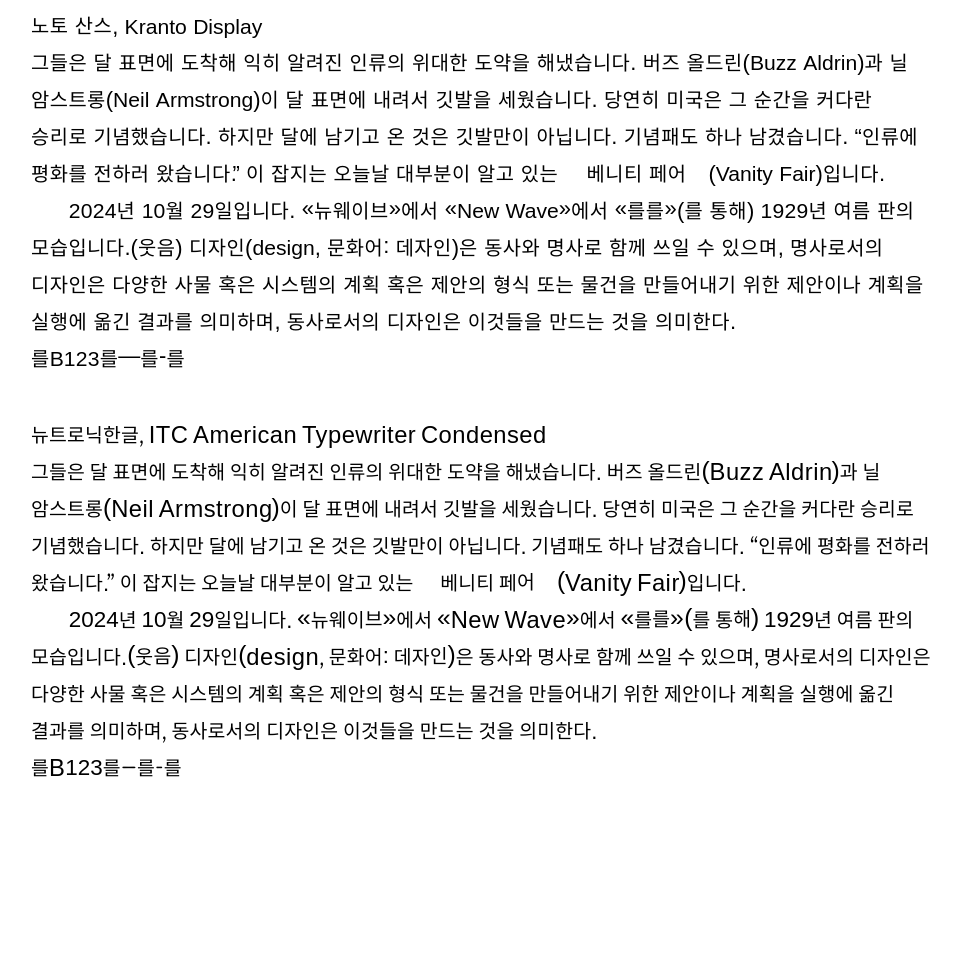
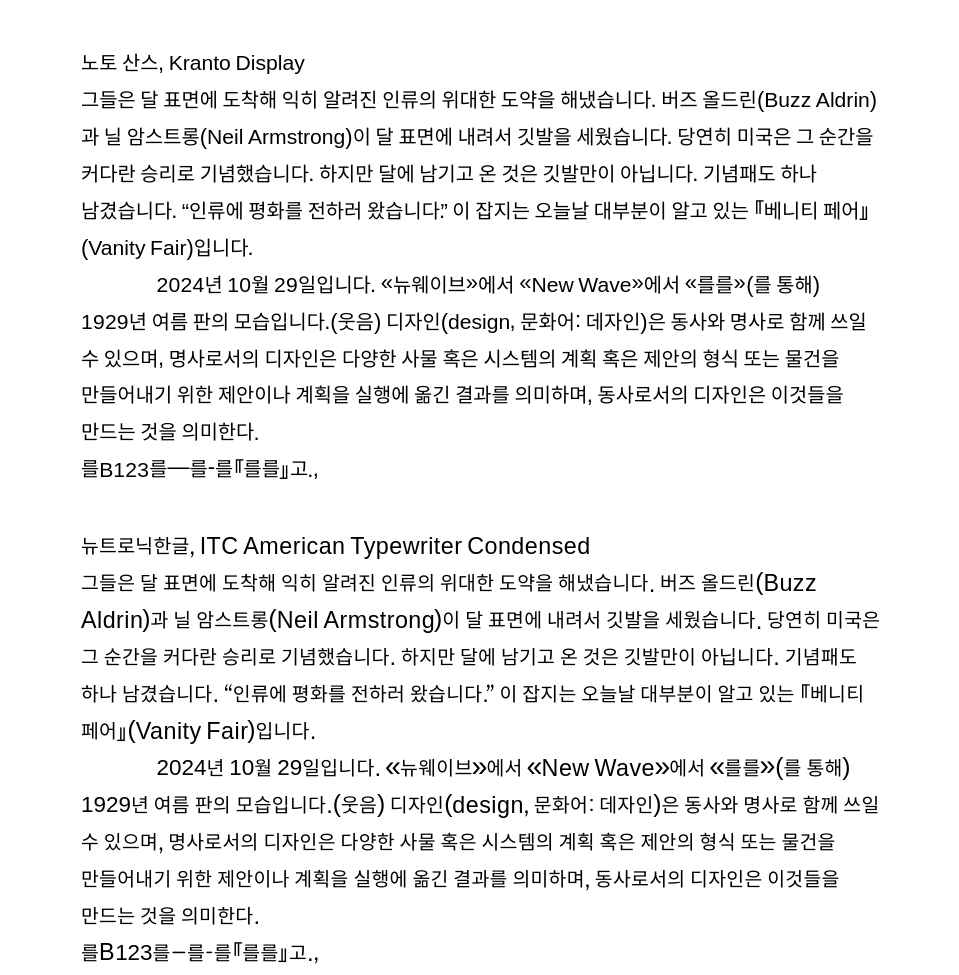
Before and after one commit to ueyuep/seokki-hangul-kuad2024, a plain HTML site: page index.html in a window 1280 px wide. Shown: the part 481-1456 px from the top of the page, without its empty margins (159-1118 px from the left). Drawn offline with Linux system fonts and the light colour scheme; files whose address does not match are found by name.

Commit message:
Update typesettings

```diff
--- a/assets/scripts/seokki-hangul-beta-kuad.js
+++ b/assets/scripts/seokki-hangul-beta-kuad.js
@@ -90,14 +90,29 @@
       return `<span class="숫자">${match}</span>`;
     });
 
+    // 마침표
+    innerText = innerText.replace(/([.])(?=[^’”]|$)/g, (match) => {
+      return `<span class="마침표">${match}</span>`;
+    });
+
+    // 마침표+따옴표
+    innerText = innerText.replace(/([.](?=[’”]))/g, (match) => {
+      return `<span class="마침표따옴표">${match}</span>`;
+    });
+
+    // 쉼표
+    innerText = innerText.replace(/([,])/g, (match) => {
+      return `<span class="쉼표">${match}</span>`;
+    });
+
+    // 따옴표
+    innerText = innerText.replace(/([\‘\’\“\”])/g, (match) => {
+      return `<span class="따옴표">${match}</span>`;
+    });
+
     // 대시
     innerText = innerText.replace(/([\-\—])/g, (match) => {
       return `<span class="대시">${match}</span>`;
-    });
-
-    // 꺽쇠괄호
-    innerText = innerText.replace(/([\‹\›\«\»](?=[\(]))/g, (match) => {
-      return `<span class="꺽쇠괄호">${match}</span>`;
     });
 
     // 꺽쇠
@@ -105,19 +120,24 @@
       return `<span class="꺽쇠">${match}</span>`;
     });
 
+    // 꺽쇠괄호
+    innerText = innerText.replace(/([\›\»](?=[\(]))/g, (match) => {
+      return `<span class="꺽쇠괄호">${match}</span>`;
+    });
+
     // 낫표
-    innerText = innerText.replace(/([\「\」\『\』])/g, (match) => {
+    innerText = innerText.replace(/([\「\」\『\』](?=[^(]|$))/g, (match) => {
       return `<span class="낫표">${match}</span>`;
+    });
+
+    // 낫표괄호
+    innerText = innerText.replace(/([\「\」\『\』](?=[\(]))/g, (match) => {
+      return `<span class="낫표괄호">${match}</span>`;
     });
 
     // 콜론
     innerText = innerText.replace(/([\:\;])/g, (match) => {
       return `<span class="콜론">${match}</span>`;
-    });
-
-    // 마침표+따옴표
-    innerText = innerText.replace(/([.](?=[’”]))/g, (match) => {
-      return `<span class="마침표따옴표">${match}</span>`;
     });
 
     textEl.innerHTML = innerText;
@@ -155,9 +175,19 @@
       return `<span class="숫자">${match}</span>`;
     });
 
+    // 마침표
+    innerText = innerText.replace(/[.]+(?=[^’”]|$)/g, (match) => {
+      return `<span class="마침표">${match}</span>`;
+    });
+
     // 마침표+따옴표
     innerText = innerText.replace(/([.](?=[’”]))/g, (match) => {
       return `<span class="마침표따옴표">${match}</span>`;
+    });
+
+    // 쉼표
+    innerText = innerText.replace(/([,])/g, (match) => {
+      return `<span class="쉼표">${match}</span>`;
     });
 
     // 따옴표
@@ -170,19 +200,19 @@
       return `<span class="대시">${match}</span>`;
     });
 
+    // 꺽쇠
+    innerText = innerText.replace(/([\‹\›\«\»](?=[^(]|$))/g, (match) => {
+      return `<span class="꺽쇠">${match}</span>`;
+    });
+
     // 꺽쇠+괄호
-    innerText = innerText.replace(/([\‹\›\«\»](?=[\(]))/g, (match) => {
+    innerText = innerText.replace(/([\›\»](?=[\(]))/g, (match) => {
       return `<span class="꺽쇠괄호">${match}</span>`;
     });
 
     // 괄호
     innerText = innerText.replace(/([\(\)])/g, (match) => {
       return `<span class="괄호">${match}</span>`;
-    });
-
-    // 꺽쇠
-    innerText = innerText.replace(/([\‹\›\«\»](?=[^(]|$))/g, (match) => {
-      return `<span class="꺽쇠">${match}</span>`;
     });
 
     // 낫표
--- a/assets/styles/sass/common.sass
+++ b/assets/styles/sass/common.sass
@@ -3,6 +3,12 @@
   font-weight: 400
   src: url('/assets/fonts/SerifA-Custom-Regular.woff2') format('woff2')
   src: url('/assets/fonts/SerifA-Custom-Regular.woff') format('woff')
+
+@font-face
+  font-family: 'sans-b-custom'
+  font-weight: 400
+  src: url('/assets/fonts/SansB-Custom-Regular.woff2') format('woff2')
+  src: url('/assets/fonts/SansB-Custom-Regular.woff') format('woff')
 
 @font-face
   font-family: 'sans-d-custom'
@@ -74,7 +80,7 @@
 
 #content
   width: 100%
-  max-width: 980px
+  max-width: 880px
   padding: 80px 40px
   margin: 0 auto
   @include mobile
@@ -86,7 +92,7 @@
 // Typography
 
 .indent
-  text-indent: 10mm
+  text-indent: 20mm
 
 .colored
   .roman
@@ -125,12 +131,12 @@
   .한글
     font-weight: 500
     font-size: 94%
-    letter-spacing: 0.045em
+    letter-spacing: 0.03em
     bottom: 0.045em
   .한글괄호꺽쇠낫표
     font-weight: 500
     font-size: 94%
-    letter-spacing: 0.02emem
+    letter-spacing: -0.005em
     bottom: 0.045em
   .숫자
     font-variant-numeric: lining-nums
@@ -140,13 +146,13 @@
   .꺽쇠
     bottom: 0.09em
   .마침표따옴표
-    margin-right: -0.08em
+    letter-spacing: -0.08em
   .낫표괄호
-    margin-right: -0.06em
+    letter-spacing: -0.06em
 
 // B Sans
 #body-B
-  font-family: kranto-display, noto-sans-cjk-kr, sans-serif
+  font-family: sans-b-custom, kranto-display, noto-sans-cjk-kr, sans-serif
   font-weight: 400
   font-size: 22px
   word-spacing: 0.01em
@@ -164,23 +170,33 @@
   .한글,
   .한글괄호꺽쇠낫표
     font-size: 90%
-    letter-spacing: 0.025em
+    letter-spacing: 0.0015em
     bottom: 0.03em
+  .한글괄호꺽쇠낫표
+    letter-spacing: -0.0015em
   .숫자
     font-size: 96%
     letter-spacing: 0.01em
+  .마침표
+    margin-left: -0.04em
+  .마침표따옴표
+    margin-left: -0.04em
+    margin-right: -0.2em
+  .쉼표
+    margin-left: -0.03em
+    bottom: 0.04em
+  .따옴표
+    margin: 0 -0.008em
+    bottom: -0.018em
   .대시,
   .꺽쇠,
+  .꺽쇠괄호,
   .콜론
     bottom: 0.12em
   .꺽쇠괄호
-    margin-right: 0.02em
-  .마침표따옴표
-    margin-right: -0.2em
-
-.B
-  .낫표
-    color: #FFF
+    letter-spacing: 0.02em
+  .낫표괄호
+    letter-spacing: -0.03em
 
 // D Sans
 #body-D
@@ -198,42 +214,51 @@
     position: relative
     line-height: 1
   .roman
-    font-size: 108%
+    font-size: 106%
     letter-spacing: 0.02em
   .romanParenthesis
-    font-size: 108%
+    font-size: 106%
     letter-spacing: -0.03em
   .숫자
     font-size: 102%
-    bottom: 0.02em
+    bottom: 0.015em
   .한글
     font-weight: 400
     font-size: 88%
-    letter-spacing: 0.01em
-    bottom: 0.05em
+    letter-spacing: 0.015em
+    bottom: 0.035em
   .한글괄호꺽쇠낫표
     font-weight: 400
     font-size: 88%
     letter-spacing: 0em
-    bottom: 0.075em
+    bottom: 0.035em
+  .마침표
+    font-size: 108%
+    bottom: -0.03em
+  .마침표따옴표
+    font-size: 108%
+    letter-spacing: -0.14em
+    bottom: -0.03em
+  .쉼표
+    font-size: 108%
+    bottom: 0em
   .따옴표
-    font-size: 102%
-    bottom: 0.07em
-  .마침표따옴표
-    margin-right: -0.12em
+    font-size: 108%
+    bottom: 0.02em
   .괄호
     font-size: 112%
-    bottom: 0.06em
+    bottom: 0.04em
+  .꺽쇠
+    font-size: 130%
+    margin: 0 -0.03em
+    bottom: -0.015em
   .꺽쇠괄호
-    margin-right: 0.02em
+    font-size: 130%
+    letter-spacing: 0.03em
+    margin: 0 -0.03em
+    bottom: 0.01em
   .대시
     bottom: 0.07em
   .콜론
     bottom: 0.08em
-  .꺽쇠
-    font-size: 112%
-    bottom: 0.055em
-
-.D
-  .낫표
-    color: #FFF
+    margin-left: 0.01em
--- a/index.html
+++ b/index.html
@@ -27,7 +27,7 @@
           <p class="B">그들은 달 표면에 도착해 익히 알려진 인류의 위대한 도약을 해냈습니다. 버즈 올드린(Buzz Aldrin)과 닐 암스트롱(Neil Armstrong)이 달 표면에 내려서 깃발을 세웠습니다. 당연히 미국은 그 순간을 커다란 승리로 기념했습니다. 하지만 달에 남기고 온 것은 깃발만이 아닙니다. 기념패도 하나 남겼습니다. “인류에 평화를 전하러 왔습니다.” 이 잡지는 오늘날 대부분이 알고 있는 『베니티 페어』(Vanity Fair)입니다.</p>
           <p class="B indent">2024년 10월 29일입니다. «뉴웨이브»에서 «New Wave»에서 «를를»(를 통해) 1929년 여름 판의 모습입니다.(웃음) 디자인(design, 문화어: 데자인)은 동사와 명사로 함께 쓰일 수 있으며, 명사로서의 디자인은 다양한 사물 혹은 시스템의 계획 혹은 제안의 형식 또는 물건을 만들어내기 위한 제안이나 계획을 실행에 옮긴 결과를 의미하며, 동사로서의 디자인은 이것들을 만드는 것을 의미한다.</p>
           <p class="B">
-            를B123를—를-를
+            를B123를—를-를『를를』고.,
 
           </p>
         </div>
@@ -35,7 +35,7 @@
           <p class="D">뉴트로닉한글, ITC American Typewriter Condensed</p>
           <p class="D">그들은 달 표면에 도착해 익히 알려진 인류의 위대한 도약을 해냈습니다. 버즈 올드린(Buzz Aldrin)과 닐 암스트롱(Neil Armstrong)이 달 표면에 내려서 깃발을 세웠습니다. 당연히 미국은 그 순간을 커다란 승리로 기념했습니다. 하지만 달에 남기고 온 것은 깃발만이 아닙니다. 기념패도 하나 남겼습니다. “인류에 평화를 전하러 왔습니다.” 이 잡지는 오늘날 대부분이 알고 있는 『베니티 페어』(Vanity Fair)입니다.</p>
           <p class="D indent">2024년 10월 29일입니다. «뉴웨이브»에서 «New Wave»에서 «를를»(를 통해) 1929년 여름 판의 모습입니다.(웃음) 디자인(design, 문화어: 데자인)은 동사와 명사로 함께 쓰일 수 있으며, 명사로서의 디자인은 다양한 사물 혹은 시스템의 계획 혹은 제안의 형식 또는 물건을 만들어내기 위한 제안이나 계획을 실행에 옮긴 결과를 의미하며, 동사로서의 디자인은 이것들을 만드는 것을 의미한다.</p>
-          <p class="D">를B123를—를-를</p>
+          <p class="D">를B123를—를-를『를를』고.,</p>
         </div>
       </div>
     </div>
```
Also changed, not shown: assets/fonts/SansB-Custom-Regular.woff (added), assets/fonts/SansB-Custom-Regular.woff2 (added), assets/fonts/SansD-Custom-Regular.woff, assets/fonts/SansD-Custom-Regular.woff2, assets/styles/common.css, 1 other file.
